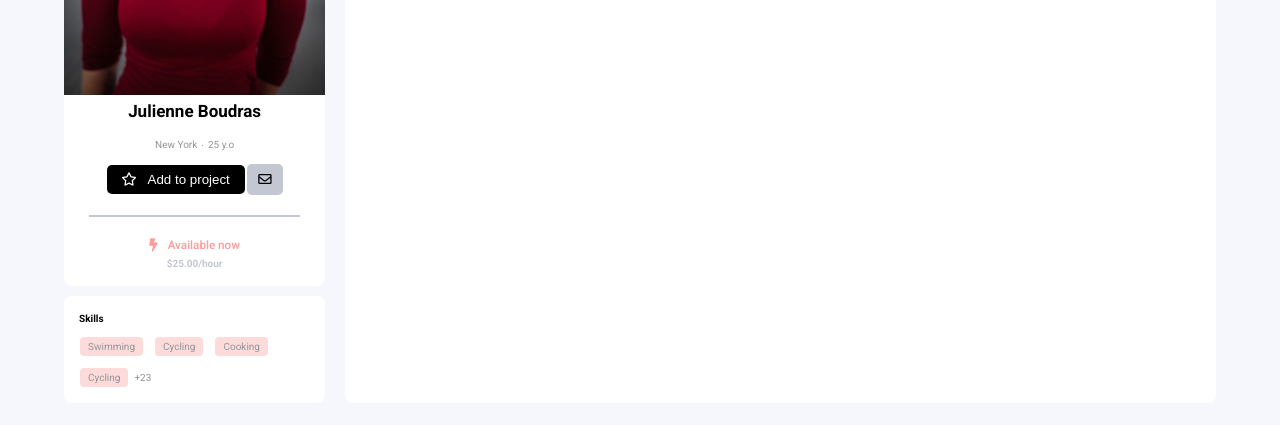
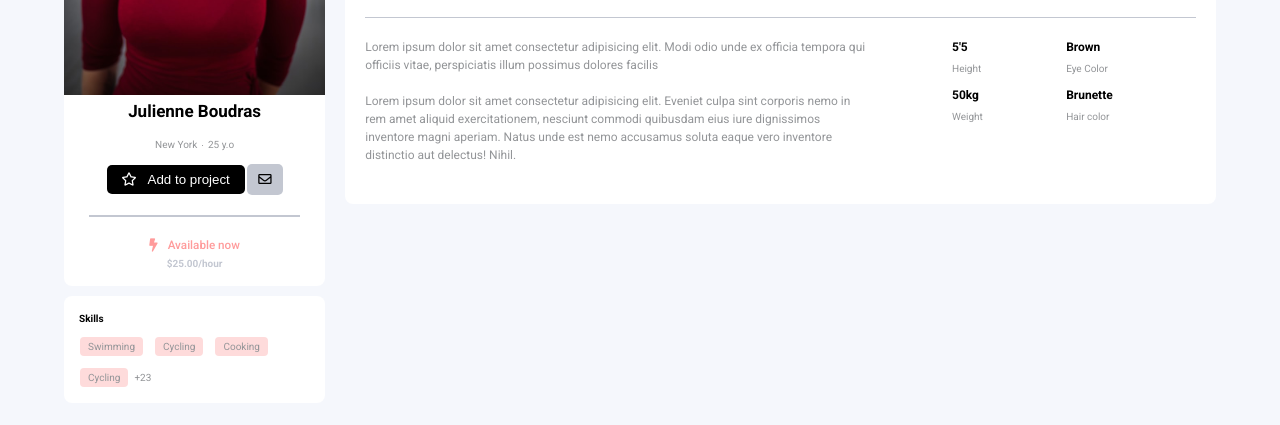
Before and after one commit to SamatarCodes/Clone-Websites-Components, a website: page Portfolio_dashboard/index.html in a window 1280 px wide. Shown: the part 437-862 px from the top of the page. Drawn offline with Linux system fonts and the light colour scheme.

Commit message:
completed bio section

```diff
--- a/Portfolio_dashboard/index.html
+++ b/Portfolio_dashboard/index.html
@@ -184,6 +184,40 @@
                 <span class="experience--title">Roles</span>
               </div>
             </div>
+            <!-- bio  -->
+            <section class="bio">
+              <!-- left-side -->
+              <p class="bio--text">
+                Lorem ipsum dolor sit amet consectetur adipisicing elit. Modi odio unde ex officia tempora qui officiis vitae, perspiciatis illum possimus dolores facilis <br><br>
+               Lorem ipsum dolor sit amet consectetur adipisicing elit. Eveniet culpa sint corporis nemo in rem amet aliquid exercitationem, nesciunt commodi quibusdam eius iure dignissimos inventore magni aperiam. Natus unde est nemo accusamus soluta eaque vero inventore distinctio aut delectus! Nihil.
+              </p>
+              <!-- right-side -->
+              <div class="experience physical__section">
+                <div class="bio__first-column">
+                  <div class="experience__section  physical--description">
+                    <span class="experience--length">5'5</span>
+                    <span class="experience--title">Height</span>
+                  </div>
+                  <div class="experience__section">
+                    <span class="experience--length">50kg</span>
+                    <span class="experience--title">Weight</span>
+                  </div>
+                </div>
+
+                 <div class="bio__second-column">
+                  <div class="experience__section physical--description ">
+                    <span class="experience--length">Brown</span>
+                    <span class="experience--title">Eye Color</span>
+                  </div>
+                  <div class="experience__section">
+                    <span class="experience--length">Brunette</span>
+                    <span class="experience--title">Hair color</span>
+                  </div>
+                 </div>
+              </div>
+            </section>
+
+            </div>
           </div>
         </div>
       </main>
--- a/Portfolio_dashboard/sass/4-layout/_right-content.sass
+++ b/Portfolio_dashboard/sass/4-layout/_right-content.sass
@@ -1,11 +1,11 @@
 .content
     margin-left: 2rem
-    border-radius: .8rem
-    background-color: #fff
     flex: 5
 
     .content__inside
-        margin: .5rem 2rem 0 2rem
+        padding: .5rem 2rem 4rem 2rem
+        border-radius: .8rem
+        background-color: #fff
 
         .total
             color: $dark_gray
@@ -31,7 +31,8 @@
 .experience
     display: flex
     margin-top: 3rem
-
+    padding-bottom: 2rem
+    border-bottom: 1px solid $light-gray
     .experience__section,
 
         display: flex
@@ -46,3 +47,22 @@
 
         .experience--title
             color: $dark-gray
+
+.bio
+    display: flex
+    margin-top: 2rem
+
+    .bio--text
+        flex: 2
+        color: $dark-gray
+        font-size: 1.2rem
+    .physical__section
+        display: flex
+        justify-content: space-evenly
+        margin-top: 0
+        flex: 1.3
+        border: none
+
+        .physical--description
+
+            margin-bottom: 1rem
```
Also changed, not shown: Portfolio_dashboard/css/styles.css.
